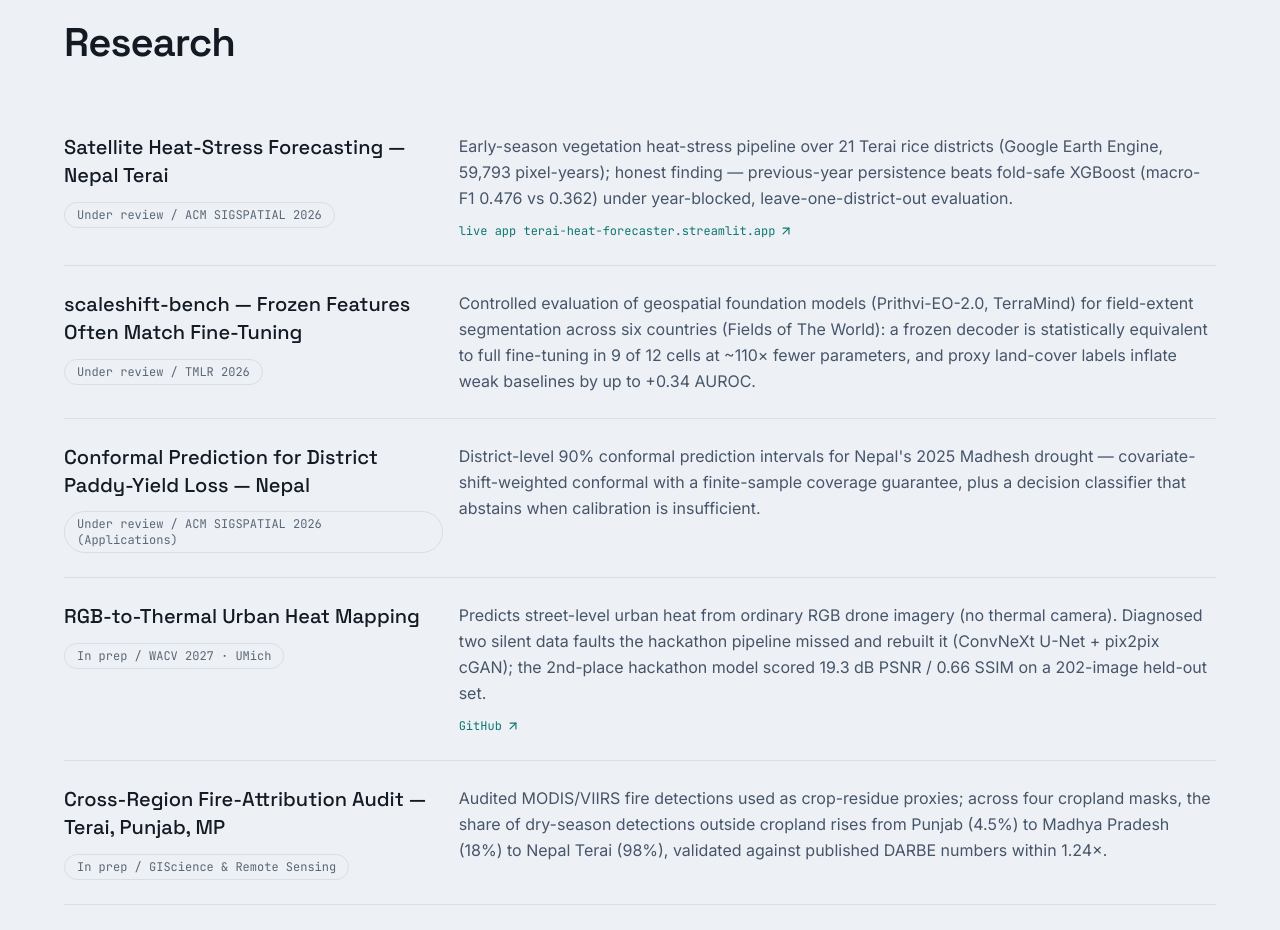
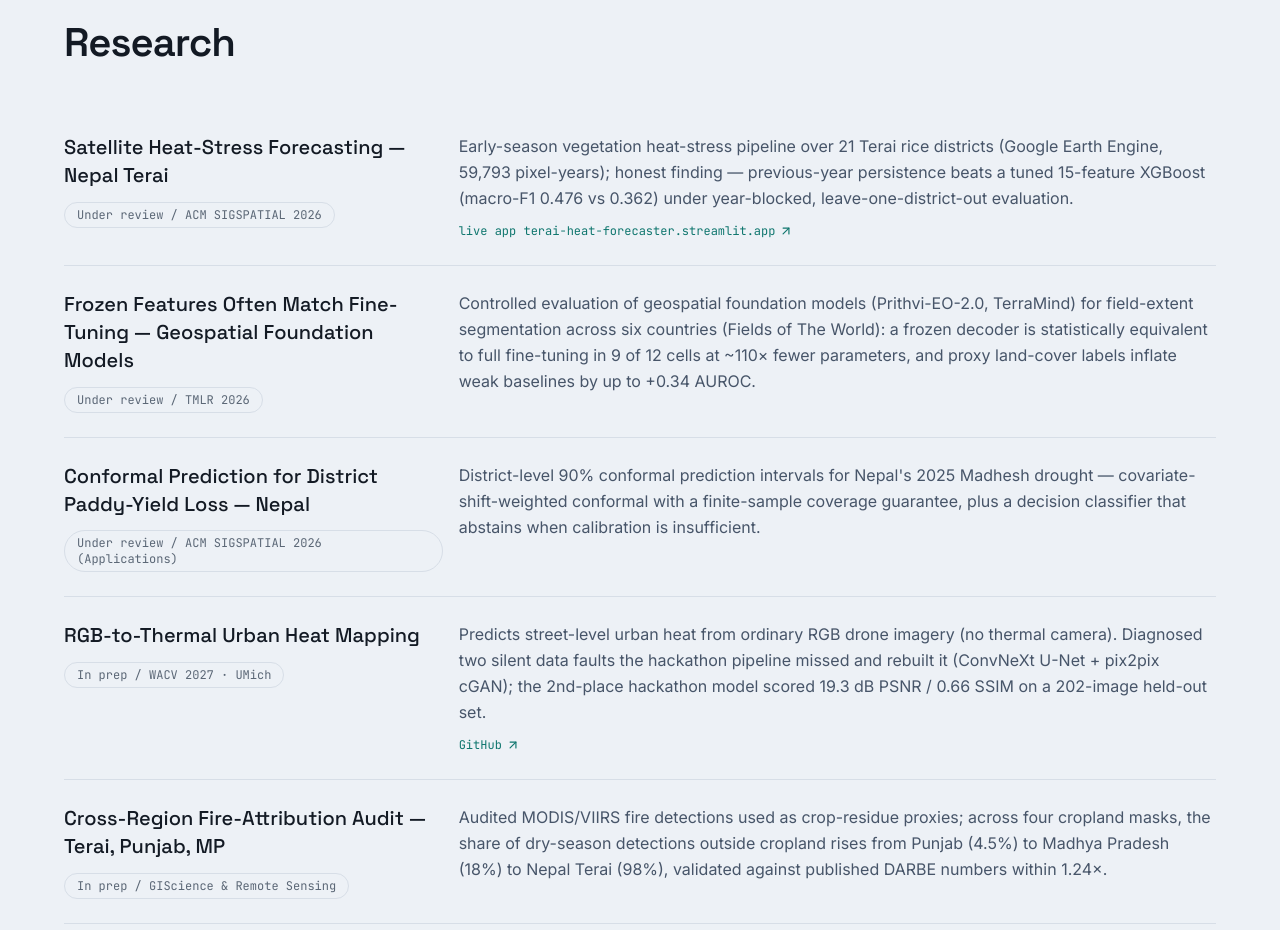
Before and after one commit to thesantoshpant/thesantoshpant.github.io, a React (Vite) app: page / in a window 1280 px wide. Shown: the part 2220-3150 px from the top of the page. Built offline with nearby package versions, Linux system fonts and the light colour scheme.

Commit message:
Research: drop legacy scaleshift-bench nickname for the paper title; correct heat-stress baseline label to tuned 15-feature XGBoost; refresh geo resume PDF

```diff
--- a/src/content/research.ts
+++ b/src/content/research.ts
@@ -10,14 +10,14 @@ export const research: ResearchItem[] = [
     title: "Satellite Heat-Stress Forecasting — Nepal Terai",
     status: "Under review / ACM SIGSPATIAL 2026",
     description:
-      "Early-season vegetation heat-stress pipeline over 21 Terai rice districts (Google Earth Engine, 59,793 pixel-years); honest finding — previous-year persistence beats fold-safe XGBoost (macro-F1 0.476 vs 0.362) under year-blocked, leave-one-district-out evaluation.",
+      "Early-season vegetation heat-stress pipeline over 21 Terai rice districts (Google Earth Engine, 59,793 pixel-years); honest finding — previous-year persistence beats a tuned 15-feature XGBoost (macro-F1 0.476 vs 0.362) under year-blocked, leave-one-district-out evaluation.",
     link: {
       label: "live app terai-heat-forecaster.streamlit.app",
       href: "https://terai-heat-forecaster.streamlit.app",
     },
   },
   {
-    title: "scaleshift-bench — Frozen Features Often Match Fine-Tuning",
+    title: "Frozen Features Often Match Fine-Tuning — Geospatial Foundation Models",
     status: "Under review / TMLR 2026",
     description:
       "Controlled evaluation of geospatial foundation models (Prithvi-EO-2.0, TerraMind) for field-extent segmentation across six countries (Fields of The World): a frozen decoder is statistically equivalent to full fine-tuning in 9 of 12 cells at ~110× fewer parameters, and proxy land-cover labels inflate weak baselines by up to +0.34 AUROC.",
```
Also changed, not shown: 1 other file (tests, documents, lock files or other folders).
